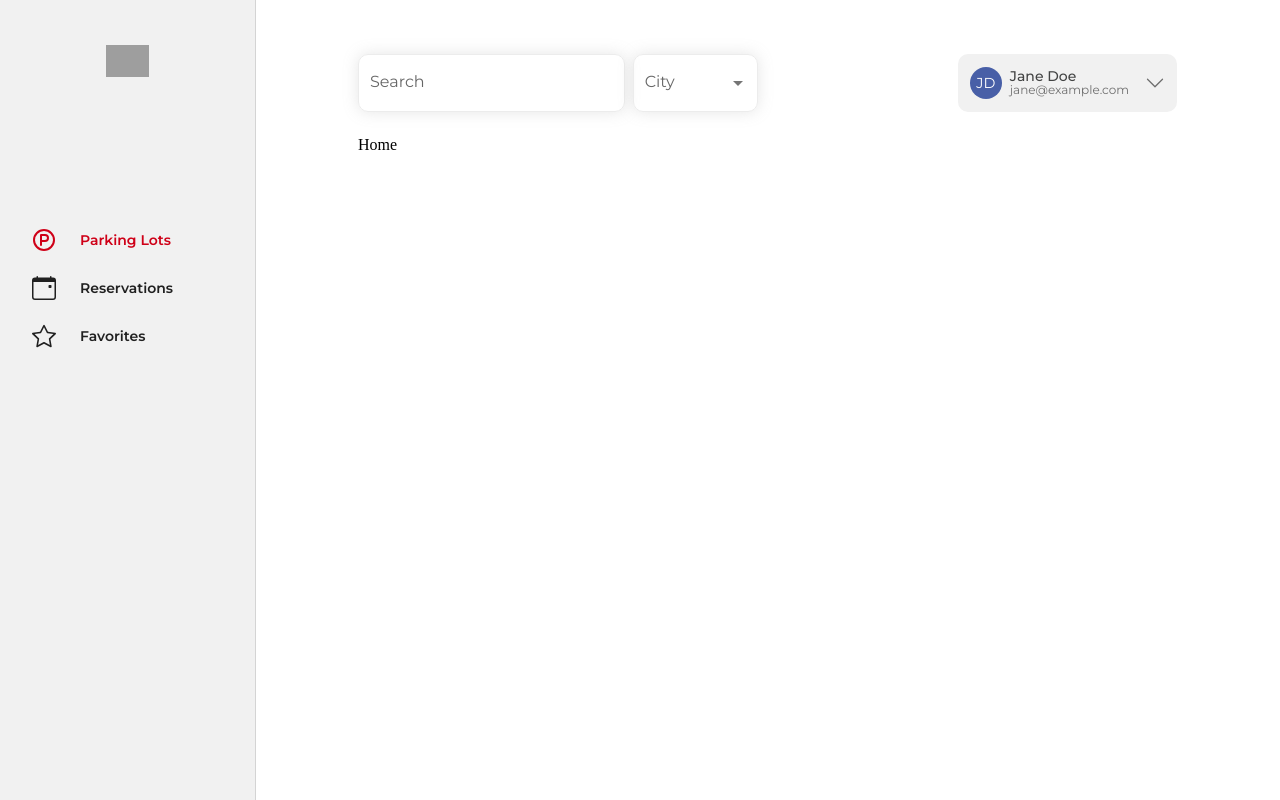
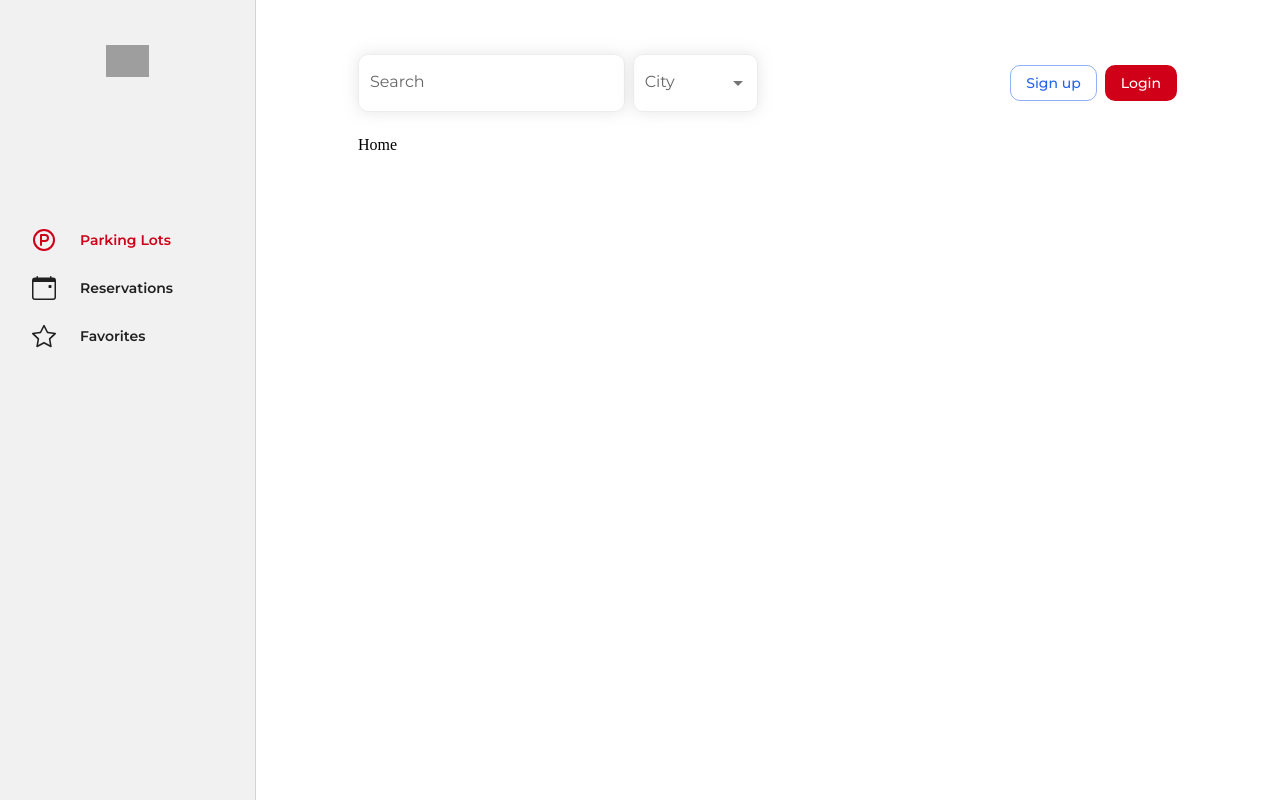
Before and after one commit to petrovicdalibor/IWParkingUI, a React (Vite) app: page / in a window 1280 px wide. Built offline with nearby package versions, Linux system fonts and the light colour scheme; grey boxes are pictures that could not be loaded.

Commit message:
updated top bar user info to fetch info from auth context

```diff
--- a/src/context/authProvider.jsx
+++ b/src/context/authProvider.jsx
@@ -1,13 +1,21 @@
 import { createContext, useState } from "react";
 import PropTypes from "prop-types";
 
-const AuthContext = createContext();
+const AuthContext = createContext({
+  user: {},
+  isLoggedIn: false,
+  // eslint-disable-next-line no-unused-vars
+  setUser: (user) => {},
+  // eslint-disable-next-line no-unused-vars
+  setIsLoggedIn: (bool) => {},
+});
 
 const AuthProvider = ({ children }) => {
-  const [auth, setAuth] = useState({});
+  const [user, setUser] = useState({});
+  const [isLoggedIn, setIsLoggedIn] = useState(false);
 
   return (
-    <AuthContext.Provider value={{ auth, setAuth }}>
+    <AuthContext.Provider value={{ user, isLoggedIn, setUser, setIsLoggedIn }}>
       {children}
     </AuthContext.Provider>
   );
--- a/src/features/TopBar/components/TopBar.jsx
+++ b/src/features/TopBar/components/TopBar.jsx
@@ -1,11 +1,12 @@
 import PropTypes from "prop-types";
-import { useState } from "react";
+import { useContext, useState } from "react";
 
 import SearchInput from "../../../common/components/Search/components/SearchInput";
 
 import {
   Avatar,
   Box,
+  Button,
   Grid,
   Hidden,
   IconButton,
@@ -16,10 +17,10 @@ import {
 } from "@mui/material";
 import { LuLogOut } from "react-icons/lu";
 import { BsPersonGear, BsXLg, BsChevronDown } from "react-icons/bs";
-// import { FaBars } from "react-icons/fa";
 import { RxHamburgerMenu } from "react-icons/rx";
 import { stringAvatar } from "../../../common/utils/AvatarUtil";
 import { Link } from "react-router-dom";
+import { AuthContext } from "../../../context/authProvider";
 
 const CustomGrid = styled(Grid)(() => ({
   paddingTop: "30px !important",
@@ -65,6 +66,7 @@ const UserInfoBox = styled(Box)(() => ({
 }));
 
 const TopBar = ({ onHamburgerClick, open }) => {
+  const userContext = useContext(AuthContext);
   const [anchorElUser, setAnchorElUser] = useState(null);
 
   const handleOpenUserMenu = (event) => {
@@ -106,6 +108,7 @@ const TopBar = ({ onHamburgerClick, open }) => {
           </Grid>
         </Hidden>
         <Grid item xs={"auto"}>
+          {userContext.isLoggedIn ? (
             <Box>
               <IconButton
                 sx={{
@@ -117,7 +120,11 @@ const TopBar = ({ onHamburgerClick, open }) => {
                 onClick={handleOpenUserMenu}
               >
                 <UserInfoBox>
-                <UserAvatar {...stringAvatar("Jane Doe")} />
+                  <UserAvatar
+                    {...stringAvatar(
+                      `${userContext.user.Name} ${userContext.user.Surname}`
+                    )}
+                  />
                   <Hidden mdDown>
                     <Box>
                       <Typography
@@ -127,10 +134,10 @@ const TopBar = ({ onHamburgerClick, open }) => {
                         variant="subtitle2"
                         lineHeight={"14px"}
                       >
-                      Jane Doe
+                        {`${userContext.user.Name} ${userContext.user.Surname}`}
                       </Typography>
                       <Typography px variant="caption" lineHeight={"14px"}>
-                      jane@example.com
+                        {userContext.user.Email}
                       </Typography>
                     </Box>
                   </Hidden>
@@ -175,6 +182,24 @@ const TopBar = ({ onHamburgerClick, open }) => {
                 </MenuItem>
               </Menu>
             </Box>
+          ) : (
+            <Grid item gap={1} display="flex">
+              <Link to="/signup">
+                <Grid item>
+                  <Button variant="outlined" color="secondary">
+                    Sign up
+                  </Button>
+                </Grid>
+              </Link>
+              <Grid item>
+                <Link to="/login">
+                  <Button variant="contained" disableElevation>
+                    Login
+                  </Button>
+                </Link>
+              </Grid>
+            </Grid>
+          )}
         </Grid>
       </CustomGrid>
       <Hidden smUp>
--- a/src/pages/Login.jsx
+++ b/src/pages/Login.jsx
@@ -15,11 +15,12 @@ import {
 } from "@mui/material";
 import CloseIcon from "@mui/icons-material/Close";
 import loginimage from "../assets/login-illustration.svg";
-import { useState } from "react";
+import { useContext, useState } from "react";
 import useAuth from "../common/hooks/useAuth";
 
 import Cookies from "universal-cookie";
 import { emailValidator } from "../common/utils/validators";
+import { AuthContext } from "../context/authProvider";
 
 const Container = styled(Grid)(({ theme }) => ({
   [theme.breakpoints.down("md")]: {
@@ -61,6 +62,8 @@ const LoginImage = styled("img")(({ theme }) => ({
 function Login() {
   const cookies = new Cookies();
 
+  const userContext = useContext(AuthContext);
+
   const mdDown = useMediaQuery((theme) => theme.breakpoints.down("sm"));
 
   const navigate = useNavigate();
@@ -97,9 +100,16 @@ function Login() {
         const token = res.data.token;
         const decodedToken = JSON.parse(atob(token.split(".")[1]));
 
+        // console.log(decodedToken);
+
         cookies.set("token", token, {
           expires: new Date(decodedToken.exp * 1000),
         });
+
+        userContext.setUser(decodedToken);
+        userContext.setIsLoggedIn(true);
+
+        // console.log(userContext.user);
 
         navigate(from, { replace: true });
       });
```
Lines whose indentation alone changed are shown as unchanged.
